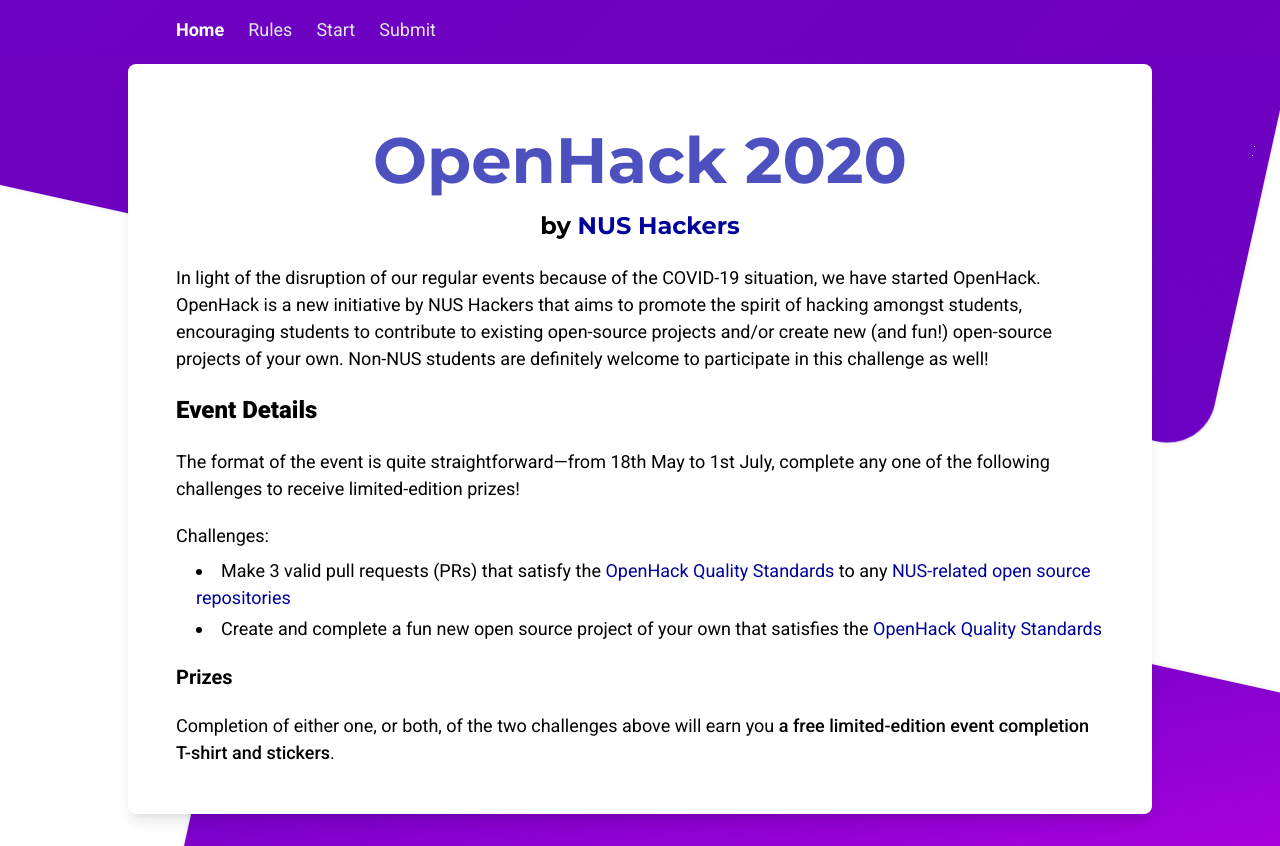
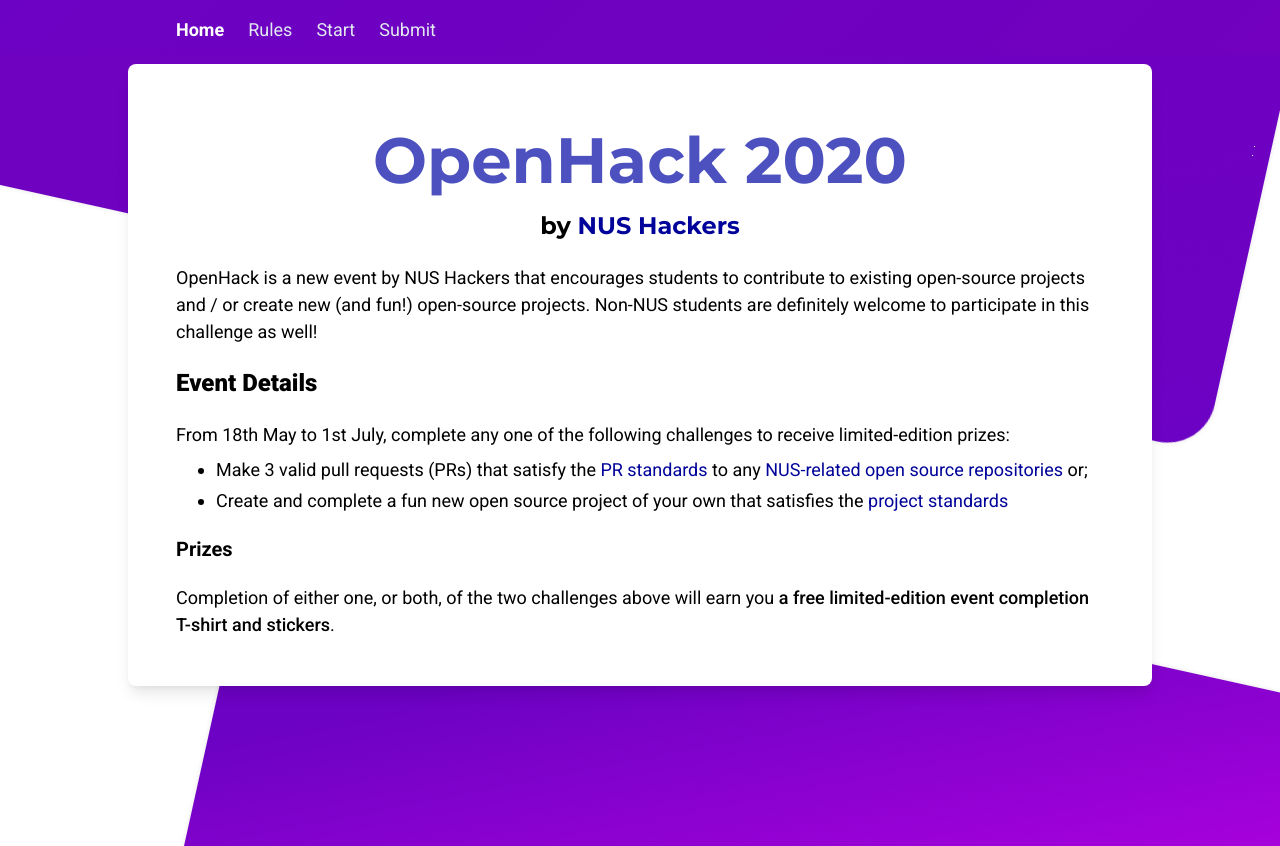
Before and after one commit to nushackers/openhack, a Next.js app: page / in a window 1280 px wide. After the commit the page ends 800 px from the top, so only its background shows below. Built offline with nearby package versions, Linux system fonts and the light colour scheme.

Commit message:
Update list bullet styles

```diff
--- a/pages/index.js
+++ b/pages/index.js
@@ -7,36 +7,33 @@
 const Index = () => (
   <Page>
     <Text className="my-5">
-      In light of the disruption of our regular events because of the COVID-19
-      situation, we have started OpenHack. OpenHack is a new initiative by NUS
-      Hackers that aims to promote the spirit of hacking amongst students,
-      encouraging students to contribute to existing open-source projects and/or
-      create new (and fun!) open-source projects of your own. Non-NUS students
-      are definitely welcome to participate in this challenge as well!
+      OpenHack is a new event by NUS Hackers that encourages students to
+      contribute to existing open-source projects and / or create new (and fun!)
+      open-source projects. Non-NUS students are definitely welcome to
+      participate in this challenge as well!
     </Text>
     <h2 className="text-xl lg:text-2xl font-black">Event Details</h2>
-    <Text className="my-5">
-      The format of the event is quite straightforward&mdash;from 18th May to
-      1st July, complete any one of the following challenges to receive
-      limited-edition prizes!
+    <Text className="mt-5 mb-2">
+      From 18th May to 1st July, complete any one of the following challenges to
+      receive limited-edition prizes:
     </Text>
-    <Text className="my-2">Challenges:</Text>
-    <ol className="list-disc list-inside mb-5">
+    <ol className="list-disc pl-5 mb-5">
       <li className="ml-5 my-1">
         Make 3 valid pull requests (PRs) that satisfy the{" "}
         <Link href="rules#pr-standards">
-          <a>OpenHack Quality Standards</a>
+          <a>PR standards</a>
         </Link>{" "}
         to any{" "}
         <Link href="rules#repos">
           <a>NUS-related open source repositories</a>
-        </Link>
+        </Link>{" "}
+        or;
       </li>
       <li className="ml-5 my-1">
         Create and complete a fun new open source project of your own that
         satisfies the{" "}
         <Link href="rules#proj-standards">
-          <a>OpenHack Quality Standards</a>
+          <a>project standards</a>
         </Link>
       </li>
     </ol>
--- a/pages/rules.js
+++ b/pages/rules.js
@@ -18,7 +18,7 @@
     </Text>
     <h3 className="lg:text-xl">Eligibility</h3>
     <Text className="mt-5 mb-2">This event is open to:</Text>
-    <ol className="list-decimal list-inside mb-5">
+    <ol className="list-decimal pl-5 mb-5">
       <li className="ml-5 my-1">
         Students in ANY educational institution in Singapore, anywhere from
         primary school to undergraduate studies
@@ -30,7 +30,7 @@
       <li className="ml-5 my-1">Full-time National Servicemen (NSFs)</li>
     </ol>
     <h3 className="lg:text-xl">Approved NUS-related repositories</h3>
-    <ul className="list-disc list-inside my-3">
+    <ul className="list-disc pl-5 my-3">
       {approvedRepos.repos.map((repo) => (
         <li key={repo.url} className="ml-5">
           <a target="_blank" href={repo.url} rel="noopener noreferrer">
@@ -56,7 +56,7 @@
     <Text className="mt-5 mb-2">
       Valid PRs must meet the following criteria:
     </Text>
-    <ul className="list-disc list-inside mb-5">
+    <ul className="list-disc pl-5 mb-5">
       <li className="ml-5 my-1">
         Has to be non-trivial (i.e. more than typo fixes or small documentation
         changes)
@@ -75,7 +75,7 @@
       Valid self-initiated open-source projects must meet the following
       criteria:
     </Text>
-    <ul className="list-disc list-inside mb-5">
+    <ul className="list-disc pl-5 mb-5">
       <li className="ml-5 my-1">
         Project should be new and original, and not have come from any previous
         work (inspiration from previous works is okay, but plagiarism is not)
--- a/pages/start.js
+++ b/pages/start.js
@@ -25,7 +25,7 @@
       The following are some of the online resources that can help you to
       understand how to use git:
     </Text>
-    <ol className="list-decimal list-inside mb-5">
+    <ol className="list-decimal pl-5 mb-5">
       <li className="ml-5 my-1">
         <a
           target="_blank"
@@ -60,10 +60,10 @@
       To contribute toward an open source project, the following are typically
       some of the steps that you may need to go through:
     </Text>
-    <ol className="list-decimal list-inside mb-5">
+    <ol className="list-decimal pl-5 mb-5">
       <li className="ml-5 my-1">
         Find a project of your interest and look at how you can contribute.
-        <ul className="list-disc list-inside">
+        <ul className="list-disc pl-5">
           <li className="ml-8 my-1">
             Either visit their issue tracker (under "Issues" in their
             repository) to find an issue that the maintainers need help with,
@@ -114,7 +114,7 @@
       The following are some resources that can help you to understand how to
       contribute to open source projects:
     </Text>
-    <ol className="list-decimal list-inside mb-5">
+    <ol className="list-decimal pl-5 mb-5">
       <li className="ml-5 my-1">
         <a
           target="_blank"
@@ -140,7 +140,7 @@
       Here are some examples of good PR that adhere to the standards of
       OpenHack:
     </Text>
-    <ol className="list-decimal list-inside mb-5">
+    <ol className="list-decimal pl-5 mb-5">
       <li className="ml-5 my-1">
         <a
           target="_blank"
@@ -166,7 +166,7 @@
       Some of you probably enjoy building your own projects more! To help you
       get started with that, here are some resources that might be useful:
     </Text>
-    <ol className="list-decimal list-inside mb-5">
+    <ol className="list-decimal pl-5 mb-5">
       <li className="ml-5 my-1">
         <a
           target="_blank"
```
